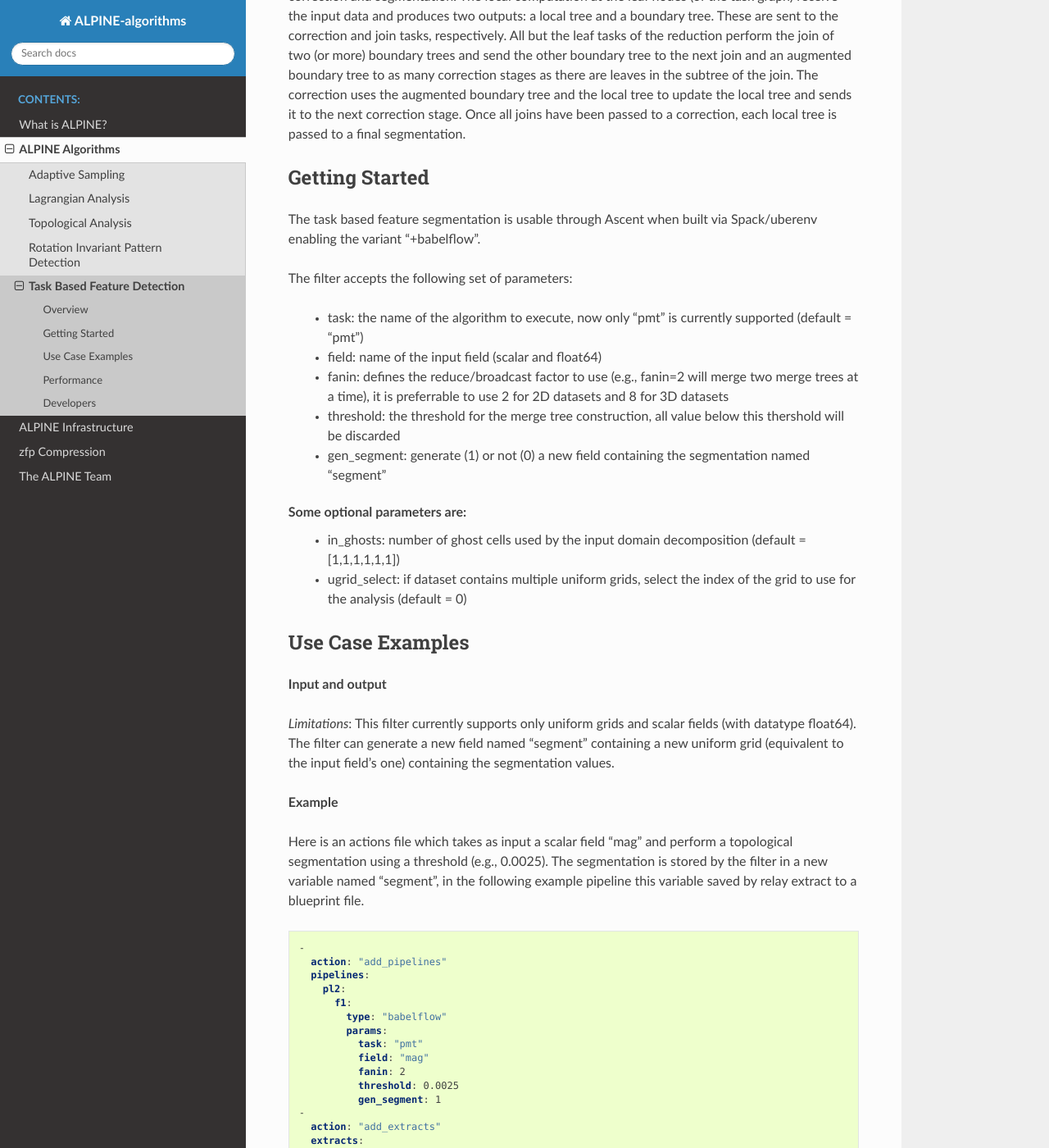
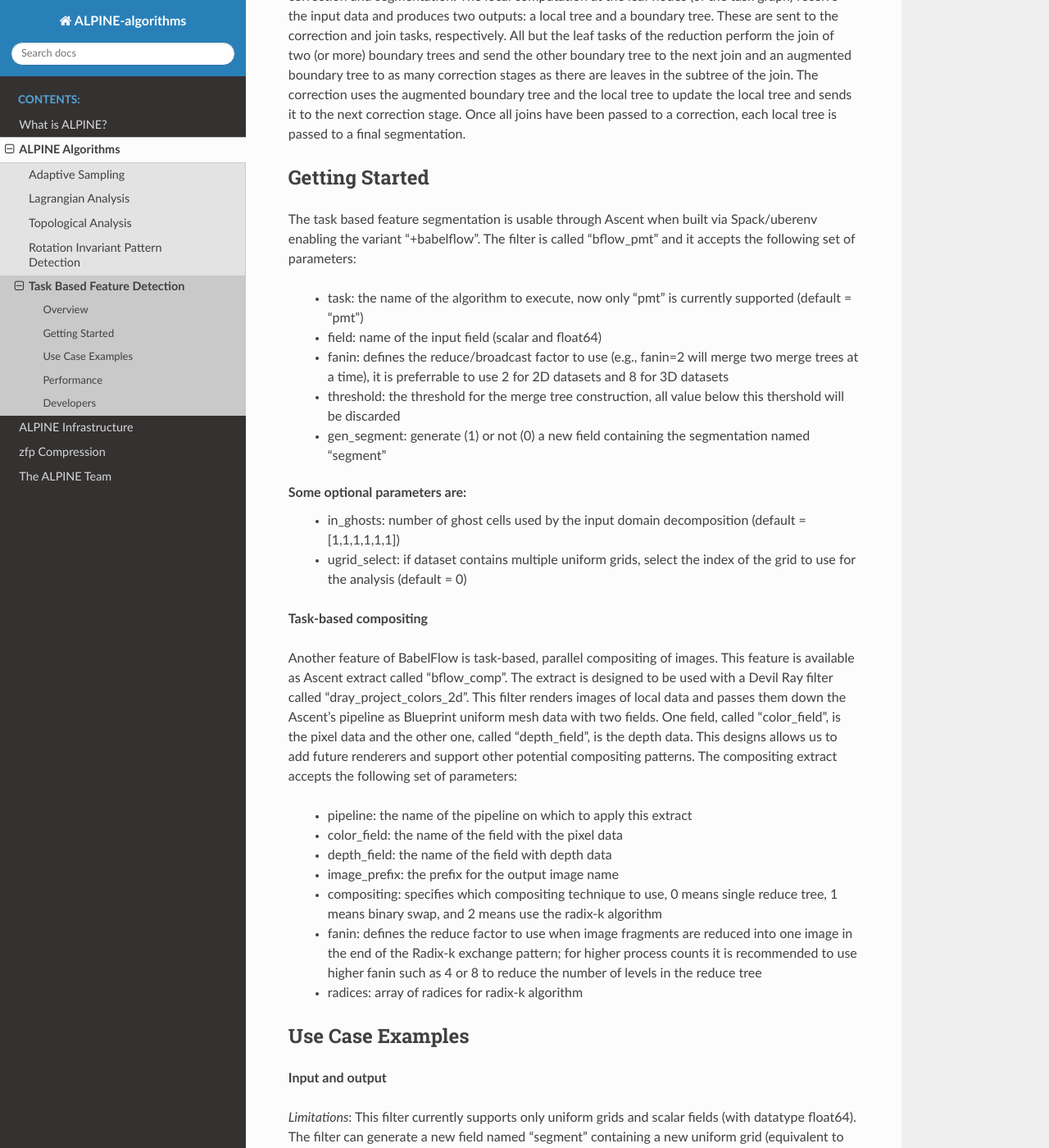
Before and after one commit to Alpine-DAV/algorithms, a Sphinx documentation site: the page built from docs/source/task_based.rst, in a window 1280 px wide and 1400 px high, scrolled down 496 px. Shown: the whole window at 82% size. Built offline with Sphinx 7.4.7 and the Read the Docs theme 2.0.0, drawn with Linux system fonts in a browser that asks for light colours; formulas are drawn with MathJax 3; some of the changed text lies outside the part shown.

Commit message:
Added some documentation for BabelFlow's compositing

```diff
--- a/docs/source/task_based.rst
+++ b/docs/source/task_based.rst
@@ -10,12 +10,11 @@ Segmentations of the domain derived from merge trees have been shown to efficien
 
 We implemented our feature extraction algorithm using a task based approach where we define the algorithm using an abstract task graphs that can be execute on multiple runtimes (using the BabelFlow library). The computation is composed of four types of tasks: local computation, join, correction and segmentation. The local computation at the leaf nodes (of the task graph) receive the input data and produces two outputs: a local tree and a boundary tree. These are sent to the correction and join tasks, respectively. All but the leaf tasks of the reduction perform the join of two (or more) boundary trees and send the other boundary tree to the next join and an augmented boundary tree to as many correction stages as there are leaves in the subtree of the join. The correction uses the augmented boundary tree and the local tree to update the local tree and sends it to the next correction stage. Once all joins have been passed to a correction, each local tree is passed to a final segmentation.
 
+
 Getting Started
 ^^^^^^^^^^^^^^^
 
-The task based feature segmentation is usable through Ascent when built via Spack/uberenv enabling the variant "+babelflow".
-
-The filter accepts the following set of parameters:
+The task based feature segmentation is usable through Ascent when built via Spack/uberenv enabling the variant "+babelflow". The filter is called "bflow_pmt" and it accepts the following set of parameters:
 
   * task: the name of the algorithm to execute, now only "pmt" is currently supported (default = "pmt")
   * field: name of the input field (scalar and float64)
@@ -26,6 +25,19 @@ The filter accepts the following set of parameters:
 Some optional parameters are:
   * in_ghosts: number of ghost cells used by the input domain decomposition (default = [1,1,1,1,1,1])
   * ugrid_select: if dataset contains multiple uniform grids, select the index of the grid to use for the analysis (default = 0)
+
+**Task-based compositing**
+
+Another feature of BabelFlow is task-based, parallel compositing of images. This feature is available as Ascent extract called "bflow_comp". The extract is designed to be used with a Devil Ray filter called "dray_project_colors_2d". This filter renders images of local data and passes them down the Ascent's pipeline as Blueprint uniform mesh data with two fields. One field, called "color_field", is the pixel data and the other one, called "depth_field", is the depth data. This designs allows us to add future renderers and support other potential compositing patterns. The compositing extract accepts the following set of parameters:
+
+ * pipeline: the name of the pipeline on which to apply this extract
+ * color_field: the name of the field with the pixel data
+ * depth_field: the name of the field with depth data
+ * image_prefix: the prefix for the output image name
+ * compositing: specifies which compositing technique to use, 0 means single reduce tree, 1 means binary swap, and 2 means use the radix-k algorithm
+ * fanin: defines the reduce factor to use when image fragments are reduced into one image in the end of the Radix-k exchange pattern; for higher process counts it is recommended to use higher fanin such as 4 or 8 to reduce the number of levels in the reduce tree
+ * radices: array of radices for radix-k algorithm
+
 
 Use Case Examples
 ^^^^^^^^^^^^^^^^^
@@ -46,9 +58,8 @@ Here is an actions file which takes as input a scalar field "mag" and perform a
     pipelines:
       pl2:
         f1:
-          type: "babelflow"
+          type: "bflow_pmt"
           params:
-            task: "pmt"
             field: "mag"
             fanin: 2
             threshold: 0.0025
@@ -76,8 +87,7 @@ The equivaled pipeline in C++:
   a.open(ascent_opt);
 
   Node pipelines;
-  pipelines["pl1/f1/type"] = "babelflow";
-  pipelines["pl1/f1/params/task"] = "pmt";
+  pipelines["pl1/f1/type"] = "bflow_pmt";
   pipelines["pl1/f1/params/field"] = "mag";
   pipelines["pl1/f1/params/fanin"] = 2;
   pipelines["pl1/f1/params/threshold"] = 0.0025;
@@ -104,10 +114,88 @@ The equivaled pipeline in C++:
   a.execute(actions);
   a.close();
 
+**Task-based compositing**
+
+Below is the actions file for the compositing pipeline with Devil Ray renderer and BabelFlow compositing:
+
+.. code-block:: yaml
+
+  -
+    action: "add_pipelines"
+    pipelines:
+      pl1:
+        f1:
+          type: "dray_project_colors_2d"
+          params:
+            field: "density"
+            color_table:
+              name: "cool2warm"
+            camera:
+              azimuth: -30
+              elevation: 35
+  -
+    action: "add_extracts"
+    extracts:
+      e1:
+        type: "bflow_comp"
+        pipeline: pl1
+        params:
+          color_field: "colors"
+          depth_field: "depth"
+          image_prefix: "comp_img"
+          fanin: 2
+          compositing: 2
+          radices: [2, 4]
+
+The equivaled pipeline in C++:
+
+.. code-block:: C++
+
+  Ascent a;
+  conduit::Node ascent_opt;
+  ascent_opt["mpi_comm"] = MPI_Comm_c2f(MPI_COMM_WORLD);
+  ascent_opt["runtime/type"] = "ascent";
+  a.open(ascent_opt);
+
+  std::vector<int64_t> radices({2, 4});
+
+  Node pipelines;
+  pipelines["pl1/f1/type"] = "dray_project_colors_2d";
+  pipelines["pl1/f1/params/field"] = "density";
+  pipelines["pl1/f1/params/color_table/name"] = "cool2warm";
+  pipelines["pl1/f1/params/camera/azimuth"] = -30;
+  pipelines["pl1/f1/params/camera/elevation"] = 35;
+
+  Node extract;
+  extract["e1/type"] = "bflow_comp";
+  extract["e1/pipeline"] = "pl1";
+  extract["e1/params/color_field"] = "colors";
+  extract["e1/params/depth_field"] = "depth";
+  extract["e1/params/image_prefix"] = "comp_img";
+  extract["e1/params/fanin"] = 2;
+  extract["e1/params/compositing"] = 2;
+  extract["e1/params/radices"].set_int64_vector(radices);
+
+  Node actions;
+  Node &add_extract = actions.append();
+  add_extract["action"] = "add_extracts";
+  add_extract["extracts"] = extract;
+
+  actions.append()["action"] = "execute";
+
+  Node &add_pipelines = actions.append();
+  add_pipelines["action"] = "add_pipelines";
+  add_pipelines["pipelines"] = pipelines;
+
+  a.execute(actions);
+  a.close();
+
+
 Performance
 ^^^^^^^^^^^
 
 Our implementation using a task based abstraction layer (BabelFlow) allows for easy portability of analytics over multiple runtimes (i.e., the current implementation uses MPI). To avoid large global communications and improve overall performance reduction and broadcast communications are defined in the task graph as k-way reduction/broadcast trees (where k in the number of input/output nodes at each level of the tree).
+
 
 Developers
 ^^^^^^^^^^
```
Also changed, not shown: other parts of docs/source/task_based.rst (+1 -1 lines).
